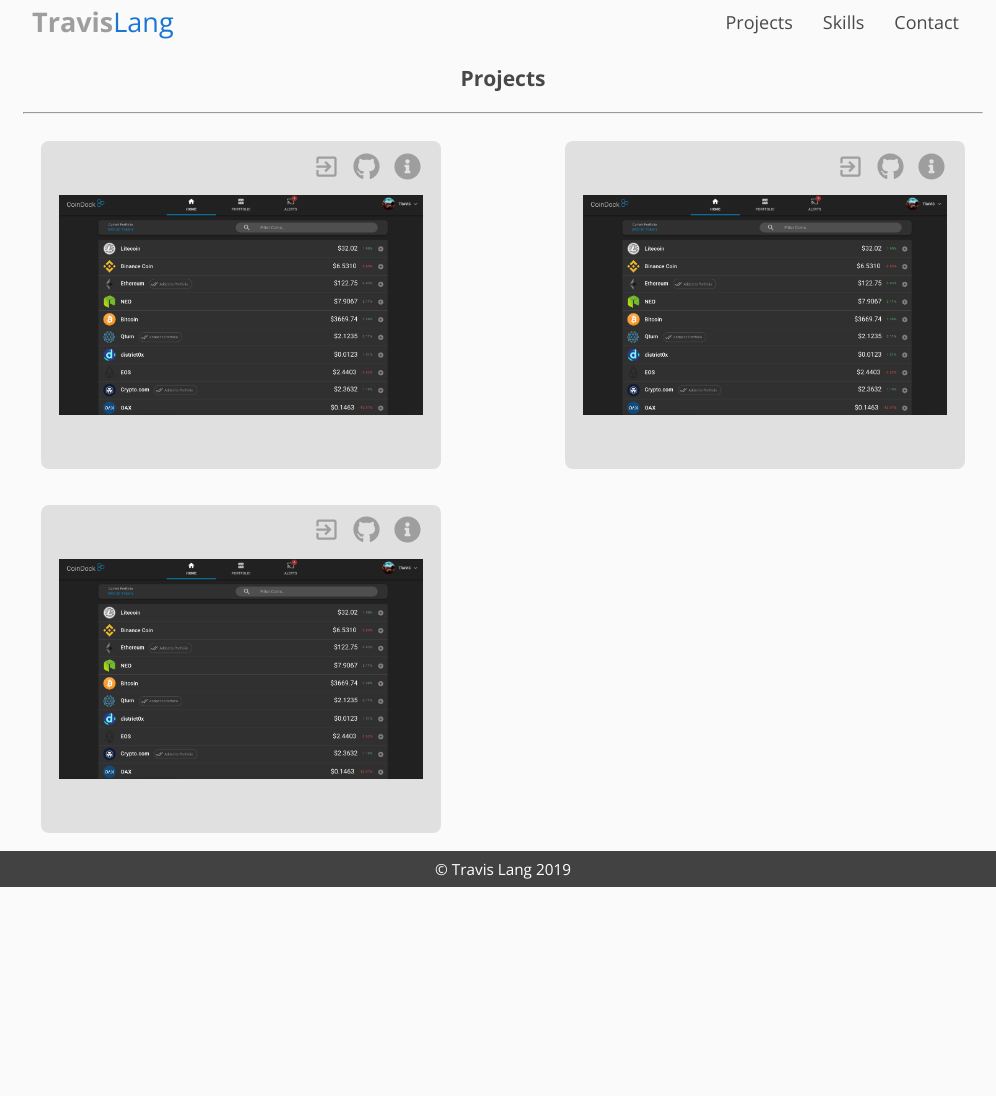
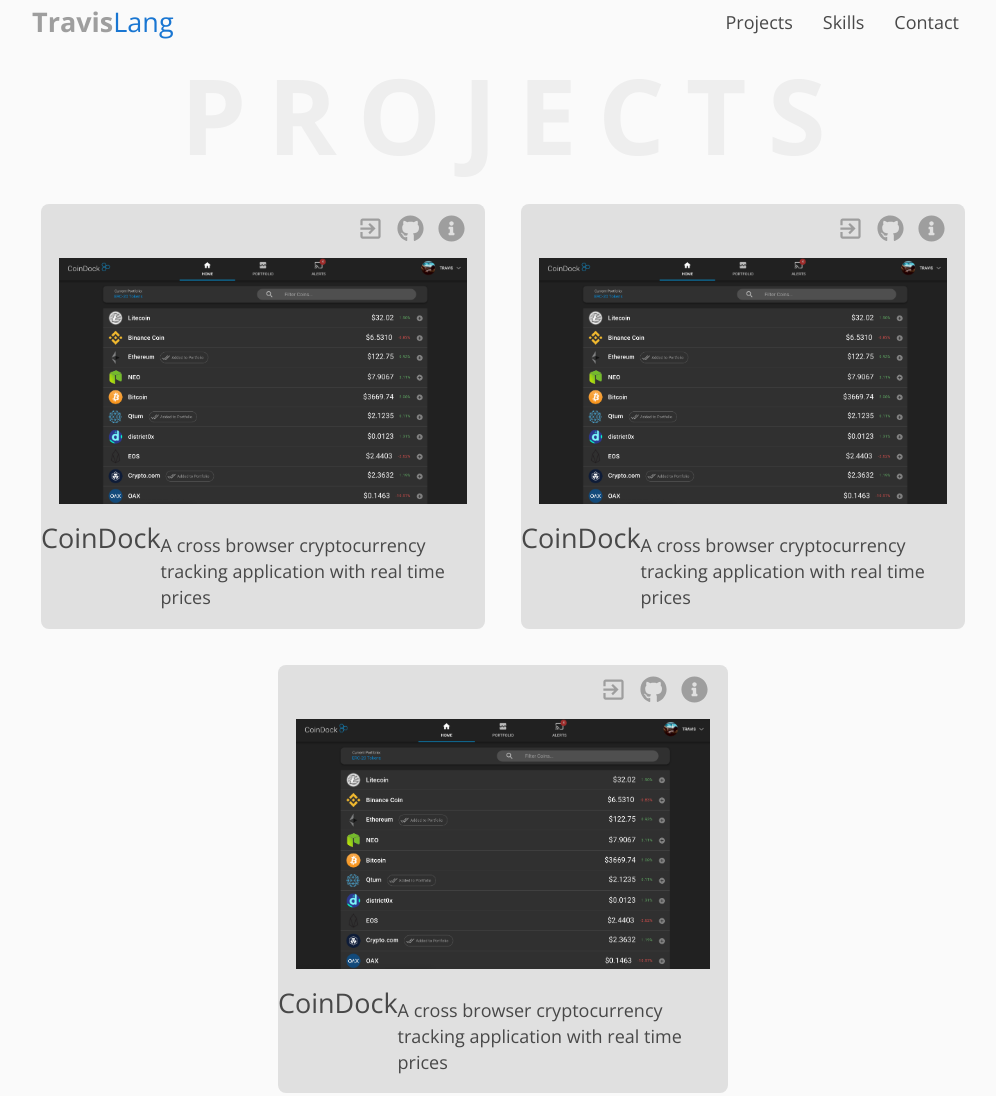
Before and after one commit to travislang/personal-portfolio, a Gatsby site: page /projects in a window 1280 px wide. Shown: the top 1096 px of the page, without its empty margins (137-1133 px from the left). Before the commit the page ends 887 px from the top, so only its background shows below. Built offline with nearby package versions, Linux system fonts and the light colour scheme; Gatsby itself is replaced by a stand-in of ours.

Commit message:
add styling to project card

```diff
--- a/src/components/projects/projectCard.js
+++ b/src/components/projects/projectCard.js
@@ -36,6 +36,10 @@
         <div className={style.innerCard}>
             <Image />
         </div>
+        <div className={style.innerText}>
+            <h2 className={style.cardTitle}>CoinDock</h2>
+            <p>A cross browser cryptocurrency tracking application with real time prices</p>
+        </div>
     </div>
 )
 
--- a/src/components/projects/projectCard.module.css
+++ b/src/components/projects/projectCard.module.css
@@ -1,7 +1,8 @@
 .root {
     display: flex;
     flex-direction: column;
-    min-width: 400px;
+    flex: 1 1 30%;
+    min-width: 300px;
     max-width: 450px;
     background-color: #e0e0e0;
     margin: 1em;
@@ -11,7 +12,7 @@
 }
 
 .innerCard {
-    padding: 3em 1em;
+    padding: 3em 1em 10px;
 }
 
 .actions {
@@ -27,5 +28,16 @@
     margin: 0.25em;
 }
 .actionIcon:hover {
-    color: #616161;
+    color: #1976d2;
 }
+
+.innerText {
+    display: flex;
+    justify-content: center;
+}
+.cardTitle {
+    text-align: center;
+    line-height: 1.75em;
+    margin: 0;
+    font-weight: normal;
+}
--- a/src/components/projects/projectsPage.module.css
+++ b/src/components/projects/projectsPage.module.css
@@ -1,7 +1,8 @@
 .root {
     margin: 0 auto;
+    padding: 0;
     min-height: calc(100vh - 82px);
     display: flex;
     flex-wrap: wrap;
-    justify-content: space-between;
+    justify-content: center;
 }
--- a/src/pages/projects.js
+++ b/src/pages/projects.js
@@ -8,10 +8,37 @@
 const Projects = () => (
   <Layout>
     <SEO title="Page two" />
-        <h3 style={{marginTop: '1em', textAlign: 'center'}}>Projects</h3>
-        <hr />
+        <div style={projectsTitle}>
+            PROJECTS
+        </div>
+        {/* <h3 style={{marginTop: '1em', textAlign: 'center'}}>Projects</h3>
+        <hr /> */}
         <ProjectsPage />
   </Layout>
 )
 
+const projectsTitle = {
+    fontSize: 'calc(12vmin + 0.5em',
+    margin: '0.25em 0',
+    lineHeight: '0.85em',
+    fontWeight: 700,
+    letterSpacing: '0.2em',
+    paddingLeft: '0.2em',
+    color: '#eeeeee',
+    display: 'flex',
+    justifyContent: 'center'
+
+}
+
+// font - size: calc(22vmin + 1em);
+// /* font-size: 10em; */
+// margin: 0;
+// line - height: 0.85em;
+// font - weight: 700;
+// letter - spacing: 0.2em;
+// padding - left: 0.2em;
+// color: #eeeeee;
+// display: flex;
+// justify - content: center;
+
 export default Projects
```
